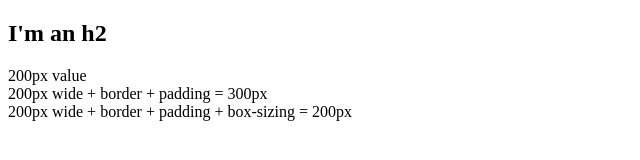
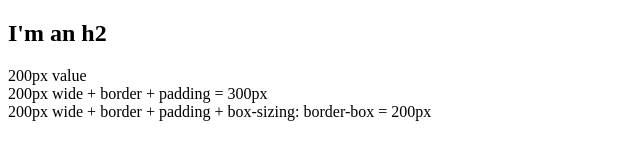
Before and after one commit to christiandiloy/intermediate-css, a plain HTML site: page index.html in a window 1280 px wide. Shown: the full height of the page, 0-640 px from the left. Drawn offline with Linux system fonts and the light colour scheme.

Commit message:
Added border box

```diff
--- a/index.html
+++ b/index.html
@@ -17,7 +17,7 @@
     </div>
 
     <div class="text-box test-box-nosizing text-box-sizing">
-        200px wide + border + padding + box-sizing = 200px
+        200px wide + border + padding + box-sizing: border-box = 200px
     </div>
 </body>
 </html>
```
